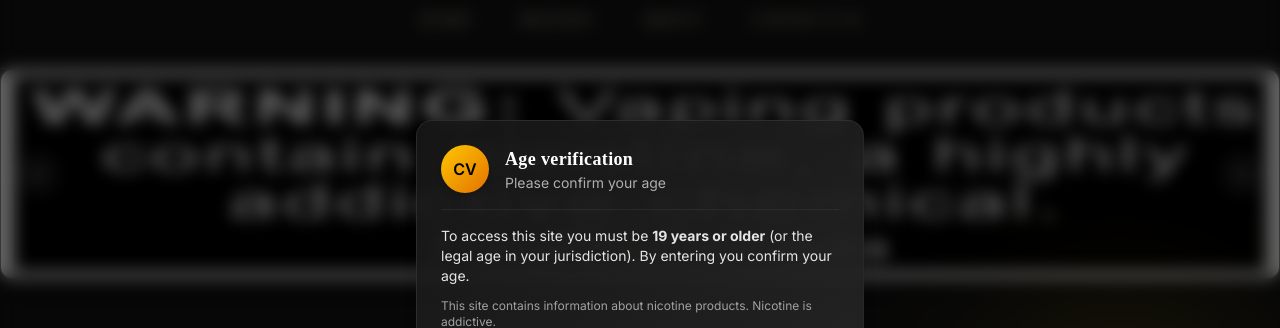
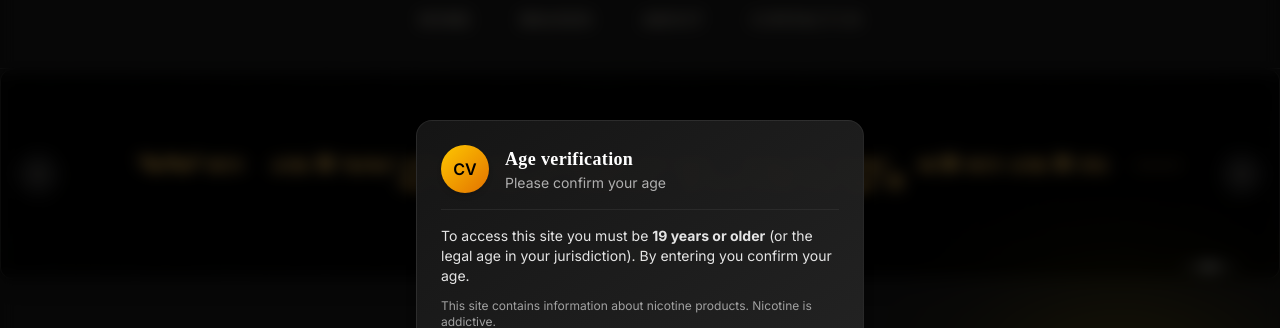
Before and after one commit to OmarSalhab/capovape, a Next.js app: page / in a window 1280 px wide. Shown: the part 132-460 px from the top of the page. Built offline with nearby package versions, Linux system fonts and the light colour scheme.

Commit message:
feat: Add new images to HeroSlider for enhanced visual content

```diff
--- a/src/components/HeroSlider.tsx
+++ b/src/components/HeroSlider.tsx
@@ -15,6 +15,16 @@ const HeroSlider = () => {
 			image:
 				"/nic_warning_mobile_82fcaa6f-dab0-41b9-89a3-bde10b0370c5.webp",
 		},
+		{
+			id: 2,
+			image:
+				"/WhatsApp Image 2025-10-13 at 00.47.08_12f3c9c2.jpg",
+		},
+		{
+			id: 3,
+			image:
+				"/WhatsApp Image 2025-10-13 at 00.47.08_b28a5757.jpg",
+		}
 	];
 
 	const nextSlide = useCallback(() => {
```
Also changed, not shown: public/WhatsApp Image 2025-10-13 at 00.47.08_12f3c9c2.jpg (added), public/WhatsApp Image 2025-10-13 at 00.47.08_b28a5757.jpg (added).
